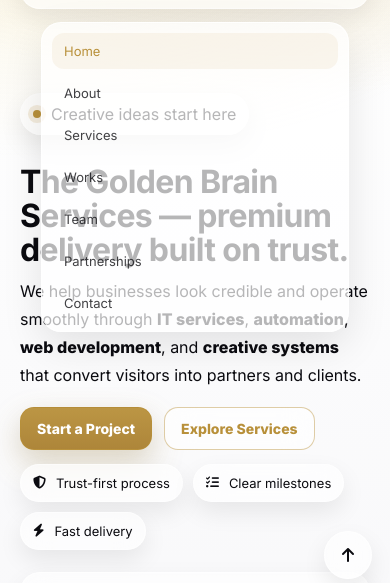
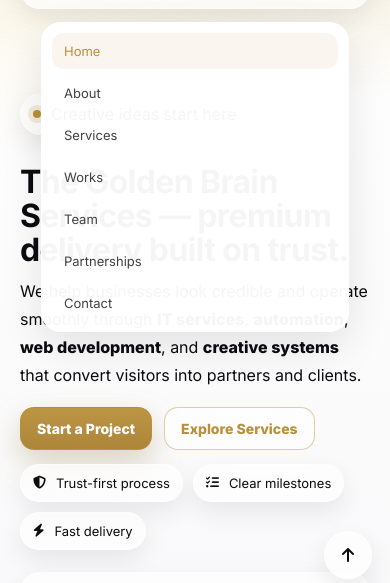
Before and after one commit to Brainiac332/tgbs_V2, a plain HTML site: page index.html in a window 390 px wide. Both pictures are taken after a click on the button "Open menu". Shown: the part 73-656 px from the top of the page. Drawn offline with Linux system fonts and the light colour scheme.

Commit message:
Update style.css

```diff
--- a/css/style.css
+++ b/css/style.css
@@ -513,12 +513,12 @@
     align-items: stretch;
     padding: 10px;
     border-radius: var(--r2);
-    background: rgba(255,255,255,.70);
+    background: rgba(255,255,255,.96);
     border: 1px solid rgba(255,255,255,.75);
     box-shadow: var(--shadow);
     display: none;
-    backdrop-filter: blur(var(--blur));
-    -webkit-backdrop-filter: blur(var(--blur));
+    backdrop-filter: blur(8px);
+    -webkit-backdrop-filter: blur(8px);
   }
   .nav__menu.open{ display:flex; }
   .nav__link{ width:100%; }
```
